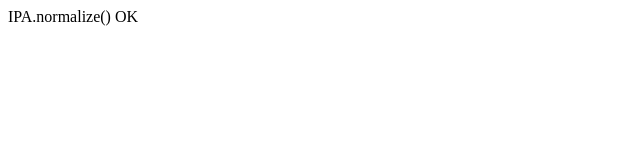
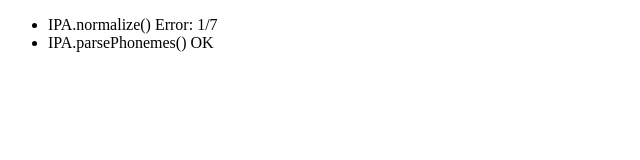
Before and after one commit to RThevenoux/thot, a plain HTML site: page src/test/test.html in a window 1280 px wide. Shown: the whole page, without its empty margins (0-640 px from the left). Drawn offline with Linux system fonts and the light colour scheme.

Commit message:
IPA parsing manage ligature (affricate, ...)

```diff
--- a/src/main/alphabet/ipa.js
+++ b/src/main/alphabet/ipa.js
@@ -4,21 +4,21 @@ class IPA {
   static normalize(string) {
     // simplification
     string = string.replace(/ʷ/g, 'w'); // Labiovelarisation simplified
-    string = string.replace(/ʲ/g, 'j'); // Labiovelarisation simplified
+    string = string.replace(/ʲ/g, 'j'); // Palatalisation simplified
 
     // IPA normalization
     let normalization = {
-      'g': 'ɡ', // U+0067 > U+0261
-      "ʦ": "t͡s",
-      "ʣ": "d͡z",
-      "ʧ": "t͡ʃ",
-      "ʤ": "d͡ʒ",
-      "ʨ": "t͡ɕ",
-      "ʥ": "d͡ʑ",
-      "ɚ": "ə˞",
-      "ɝ": "ɜ˞",
-      "͜": "͡",
-      ":": "ː", // U+003A > U+02D0 (Chrone)
+      '\u0067': '\u0261', // LATIN SMALL LETTER G > LATIN SMALL LETTER SCRIPT G
+      "\u02A6": "t͡s", // ʦ
+      "ʣ": "d͡z", // ʣ
+      "ʧ": "t͡ʃ", // ʧ
+      "ʤ": "d͡ʒ", // ʤ
+      "ʨ": "t͡ɕ", // ʨ
+      "ʥ": "d͡ʑ", // ʥ
+      "ɚ": "ə˞", // ɚ
+      "ɝ": "ɜ˞", // ɝ
+      "\u035C": "\u0361", // COMBINING DOUBLE BREVE BELOW > COMBINING DOUBLE INVERTED BREVE
+      ":": "\u02D0", // COLON > MODIFIER LETTER TRIANGULAR COLON
       "˗": "̠", // retracted
     };
 
@@ -39,24 +39,40 @@ class IPA {
     let normalized = this.normalize(ipaString);
 
     let phonemes = [];
-    let lastPhoneme = {};
+
+    let lastPhoneme = null;
+    let combining = false;
 
     for (let i = 0; i < normalized.length; i++) {
       let char = normalized[i];
-      if (char === "\u0303") {
-        if (lastPhoneme == null) {
+      if (char === "\u0303") { // ~ : nasal
+        if (!lastPhoneme) {
           throw new Exception("Unexpected '~' without base");
         }
+        if (combining) {
+          throw new Exception("Unexpected '~' after combining");
+        }
         lastPhoneme.nasal = true;
+      } else if (char === "\u0361") { // COMBINING DOUBLE BREVE
+        if (!lastPhoneme) {
+          throw new Exception("Unexpected 'COMBINING DOUBLE BREVE' without base");
+        }
+        combining = true;
       } else {
-        if (i != 0) {
-          phonemes.push(lastPhoneme);
+        if (combining) {
+          lastPhoneme.base += char;
+          combining = false;
+        } else {
+          if (lastPhoneme) {
+            phonemes.push(lastPhoneme);
+          }
+          lastPhoneme = {
+            'base': char
+          }
         }
-        lastPhoneme = {
-          'base': char
-        };
       }
     }
+
 
     phonemes.push(lastPhoneme);
     return phonemes;
--- a/src/test/ipa.test.js
+++ b/src/test/ipa.test.js
@@ -1,12 +1,32 @@
 window.onload = () => {
-    let ipaResult = document.getElementById('ipa');
+
+    let tests = [testNormalize, testParse];
+
+    let result = "";
+    for (let i = 0; i < tests.length; i++) {
+        let test = tests[i];
+        result += "<li>" + test() + "</li>";
+    }
+
+    var list = document.createElement('ul');
+    list.className = 'list';
+    list.innerHTML = result;
+
+    document.getElementById('result').appendChild(list);
+};
+
+testNormalize = () => {
     let testCases = {
         "a": "a",
+        "\u00E3": "a\u0303",// LATIN SMALL LETTER A WITH TILDE > a + tilde
         "abcdef": "abcdef",
         "g": '\u0261',
-        "kʲakʷa": "kjakwa"
+        "kʲakʷa": "kjakwa",
+        "ʦ": "t\u0361s",
+        "tˢ": "t\u0361s"
     }
 
+    console.log("'IPA.normalize()' START")
     let errorCount = 0;
     let totalCount = 0;
     for (let key in testCases) {
@@ -19,12 +39,65 @@ window.onload = () => {
         }
         totalCount++;
     }
-
-    console.log("");
-    console.log("FINISH 'IPA.normalize()' error: " + errorCount + "/" + totalCount);
+    console.log("'IPA.normalize()' FINISH error: " + errorCount + "/" + totalCount);
     if (errorCount == 0) {
-        ipaResult.textContent = "IPA.normalize() OK";
+        return "IPA.normalize() OK";
     } else {
-        ipaResult.textContent = "IPA.normalize() Error: " + errorCount + "/" + totalCount;
+        return "IPA.normalize() Error: " + errorCount + "/" + totalCount;
     }
 };
+
+testParse = () => {
+    let testCases = [
+        ["a", [['a', false]]],
+        ["\u00E3", [['a', true]], "LATIN SMALL LETTER A WITH TILDE"],
+        ["a\u0303", [['a', true]], " a + tilde"],
+        ["ab", [['a', false], ['b', false]], " a + tilde"],
+        ["a\u00E3a\u0303a", [['a', false], ['a', true], ['a', true], ['a', false]], " a + tilde"],
+        ["ʦ", [['ts', false]]]
+    ];
+
+    let errorCount = 0;
+    let totalCount = 0;
+
+    console.log("'IPA.parsePhonemes()'")
+    for (let i = 0; i < testCases.length; i++) {
+        let testCase = testCases[i];
+
+        let input = testCase[0];
+        let expectedPhonemes = testCase[1];
+
+        let phonemes = IPA.parsePhonemes(input);
+        if (phonemes.length !== expectedPhonemes.length) {
+            errorCount++;
+            console.log("Error on test #" + i + " " + testCase[2]);
+            console.log("   expected length: " + expectedPhonemes.length + ", obtain: " + phonemes.length);
+        } else {
+            let error = false;
+            for (let j = 0; j < phonemes.length; j++) {
+                let phoneme = phonemes[j];
+                let expected = expectedPhonemes[j];
+                if (phoneme.base !== expected[0]) {
+                    error = true;
+                    console.log("Error on test #" + i + " " + testCase[2]);
+                    console.log("   expected base: " + expected[0] + ", obtain: " + phoneme.base);
+                }
+                if (!phoneme.nasal != !expected[1]) {
+                    error = true;
+                    console.log("Error on test #" + i + " " + testCase[2]);
+                    console.log("   expected nasal: " + expected[1] + ", obtain: " + phoneme.nasal);
+                }
+            }
+            if(error){
+                errorCount++;
+            }
+        }
+        totalCount++;
+    }
+    console.log("'IPA.parsePhonemes()' FINISH error: " + errorCount + "/" + totalCount);
+    if (errorCount == 0) {
+        return "IPA.parsePhonemes() OK";
+    } else {
+        return "IPA.parsePhonemes() Error: " + errorCount + "/" + totalCount;
+    }
+};
--- a/src/test/test.html
+++ b/src/test/test.html
@@ -7,7 +7,7 @@
 </head>
 
 <body>
-    <div id="ipa">
+    <div id="result">
         <script type="text/javascript" src="./ipa.test.js"></script>
         <script type="text/javascript" src="../main/alphabet/ipa.js"></script>
     </div>
```
